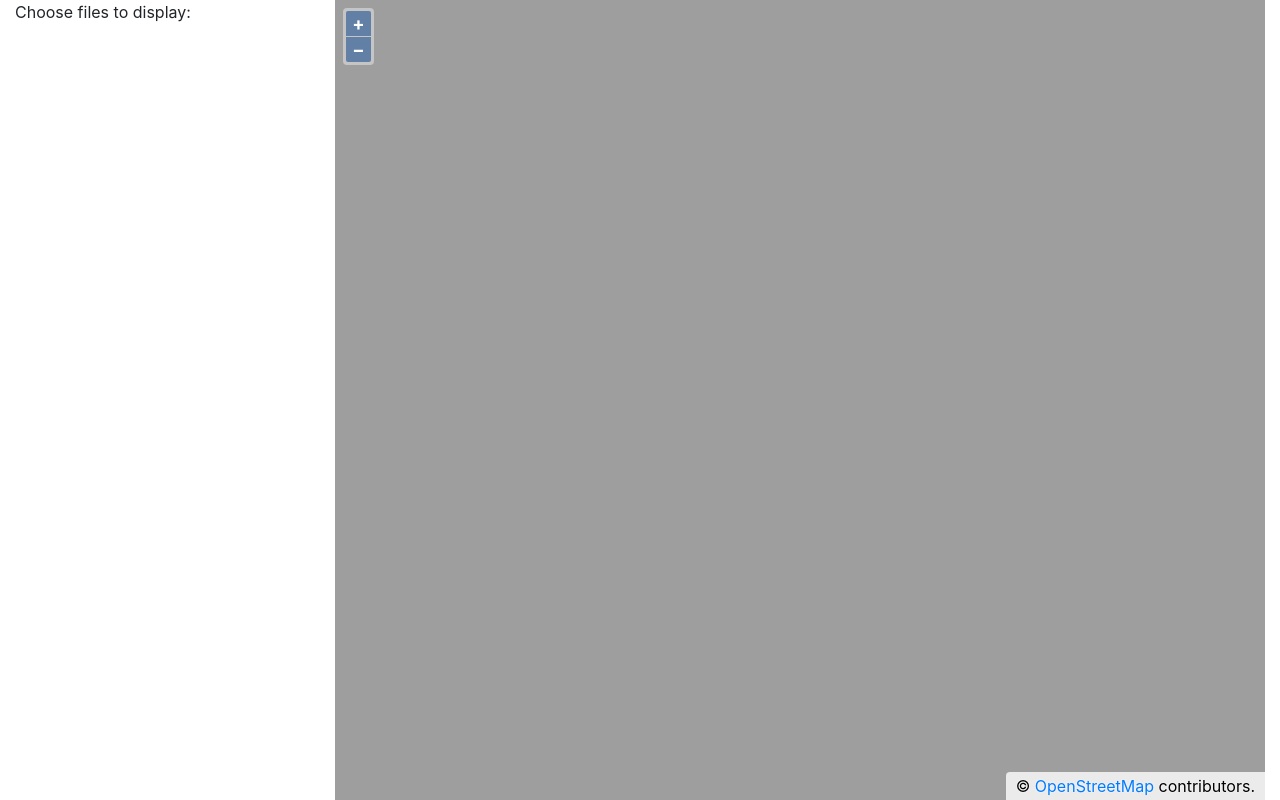
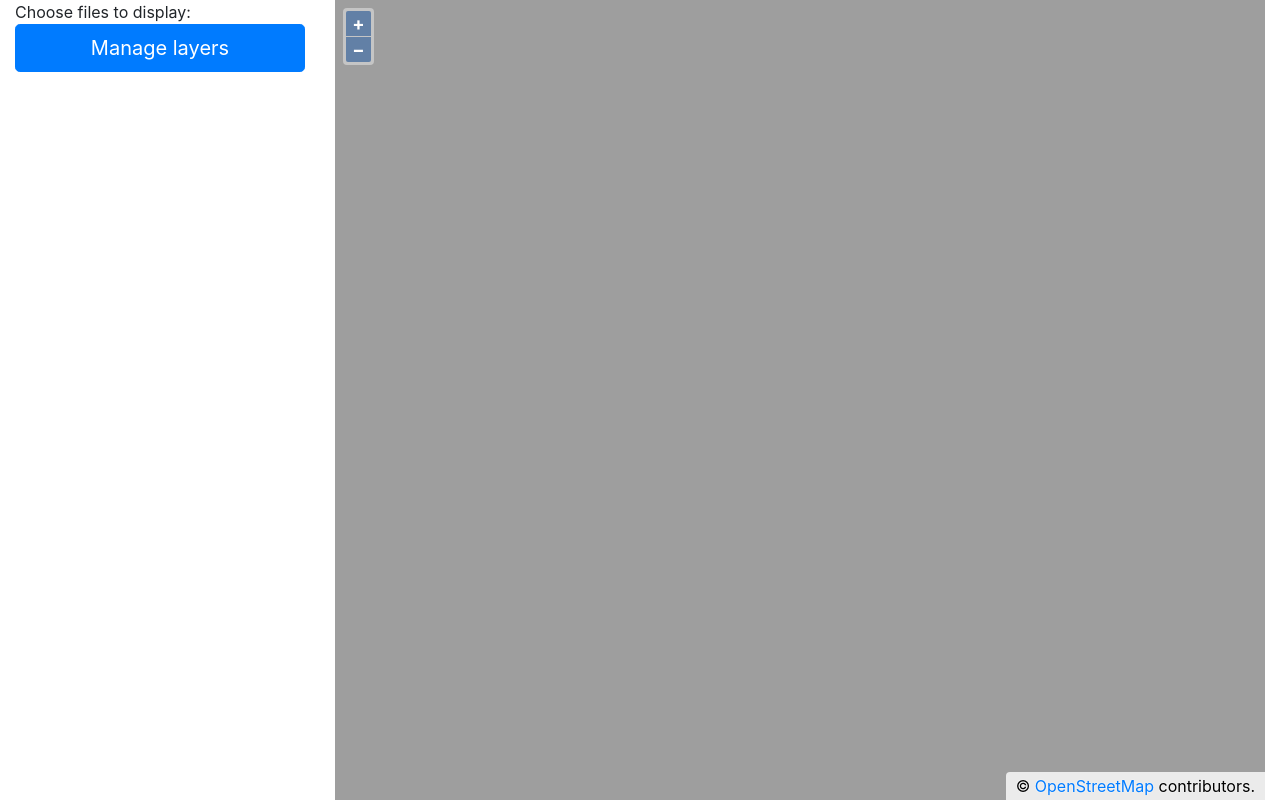
Before and after one commit to kirilsbondars/lmt-maps, a PHP site: page / in a window 1280 px wide. Run offline with PHP 8.4, Linux system fonts and the light colour scheme.

Commit message:
initial commit

```diff
--- a/public/index.php
+++ b/public/index.php
@@ -19,6 +19,7 @@
             <form id="choice_layers">
                 <?php require_once("get_files_names.php"); ?>
             </form>
+            <button type="button" id="layers" class="btn btn-primary btn-lg btn-block">Manage layers</button>
         </div>
         <div id="map" class="map col-md"></div>
     </div>
```
